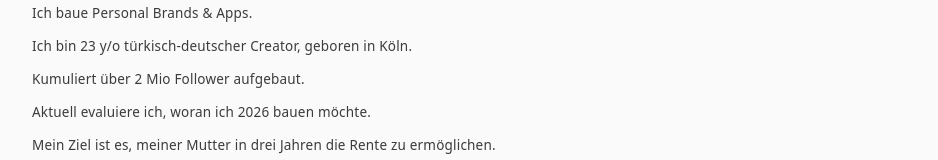
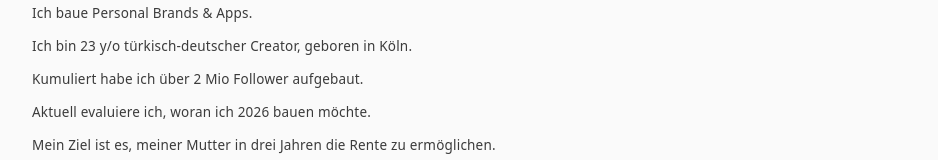
Before and after one commit to farukaltinok/farukaltinok.com, a Next.js app: page / in a window 1280 px wide. Shown: the part 137-297 px from the top of the page, without its empty margins (170-1108 px from the left). Built offline with nearby package versions, Linux system fonts and the light colour scheme; no server answers.

Commit message:
fix: react import for build

```diff
--- a/app/page.tsx
+++ b/app/page.tsx
@@ -12,7 +12,7 @@ export default function Home() {
           Ich bin 23 y/o türkisch-deutscher Creator, geboren in Köln.
           </p>
           <p className="homeText">
-          Kumuliert über 2 Mio Follower aufgebaut.
+          Kumuliert habe ich über 2 Mio Follower aufgebaut.
           </p>
           <p className="homeText">
           Aktuell evaluiere ich, woran ich 2026 bauen möchte.
```
